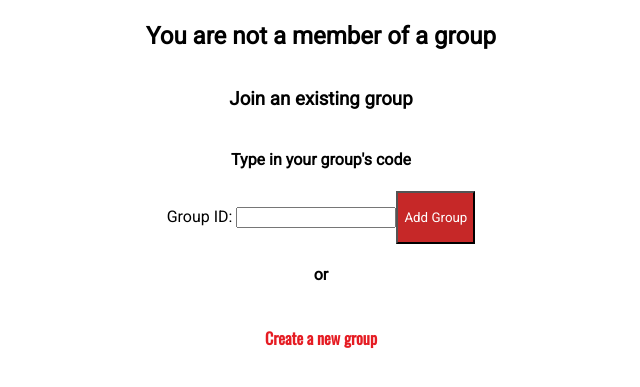
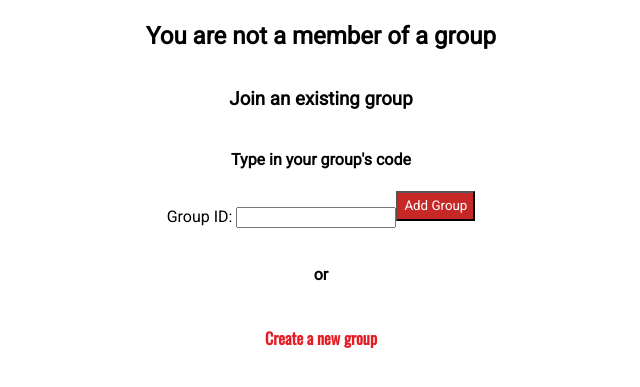
Before and after one commit to valenium/Meal_Planner, a Django app: page /dashboard/ in a window 1280 px wide. Shown: the part 187-574 px from the top of the page, without its empty margins (319-959 px from the left). Run offline with Django 5.2, Linux system fonts and the light colour scheme; the visitor is signed in with stand-in values (Sample User, id 1); data that the repository does not hold is empty.

Commit message:
fix button on dashboard

```diff
--- a/main_app/static/css/style.css
+++ b/main_app/static/css/style.css
@@ -339,3 +339,7 @@ main {
   display: flex;
   justify-content: space-between;
 }
+
+.add-group-form > .btn {
+  height: 30px;
+}
```
